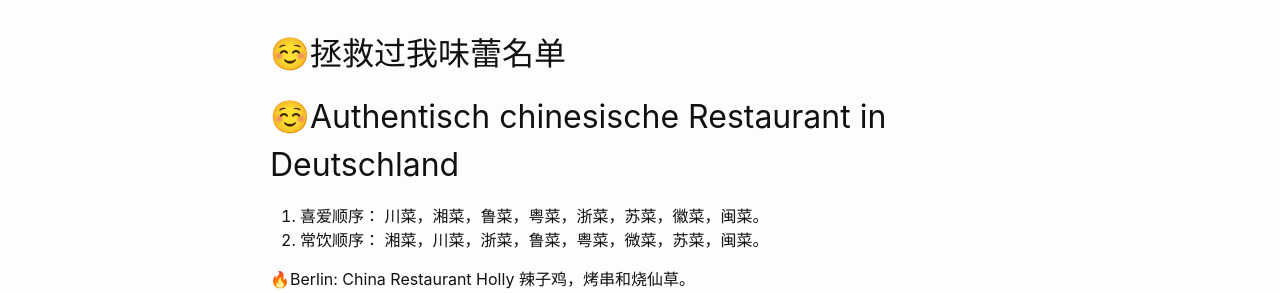
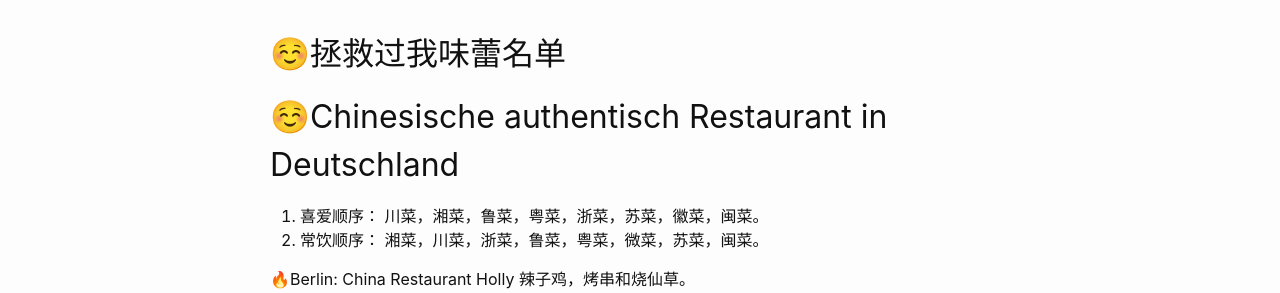
Before and after one commit to Howareu994/my-blog, a Jekyll site: the page built from blog-business/_posts/2022-11-07-my-first-business-blog.markdown, in a window 1280 px wide. Shown: the part 170-463 px from the top of the page. Built offline with Jekyll 4.4.1, drawn with Linux system fonts in a browser that asks for light colours.

```diff
--- a/blog-business/_posts/2022-11-07-my-first-business-blog.markdown
+++ b/blog-business/_posts/2022-11-07-my-first-business-blog.markdown
@@ -7,7 +7,7 @@ category: Business
 
 
 ## ☺️拯救过我味蕾名单
-## ☺️Authentisch chinesische Restaurant in Deutschland
+## ☺️Chinesische authentisch Restaurant in Deutschland
 1. 喜爱顺序：
 川菜，湘菜，鲁菜，粤菜，浙菜，苏菜，徽菜，闽菜。
 2. 常饮顺序：
```
